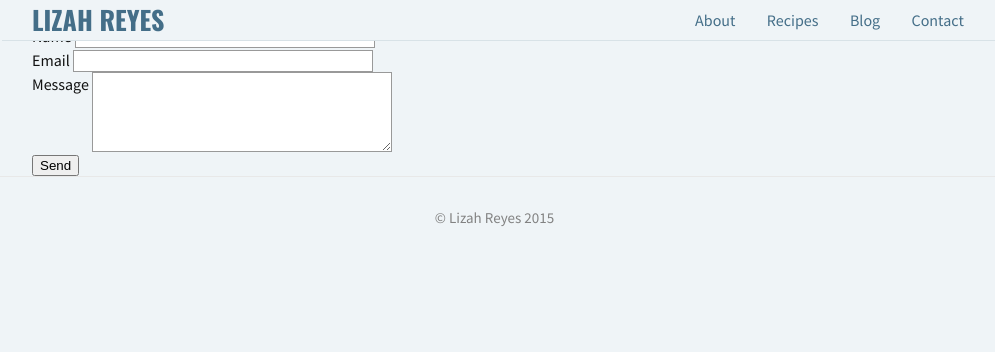
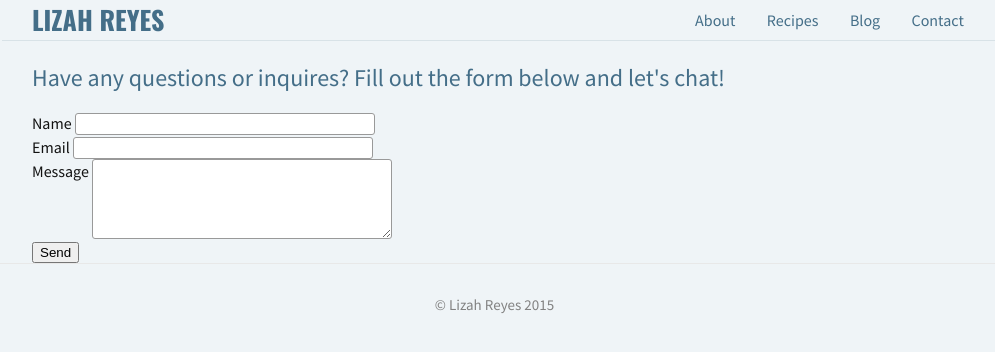
Before and after one commit to lizahreyes/lizahreyes.github.io, a Jekyll site: the page built from contact/index.html, in a window 1280 px wide. Shown: the top 352 px of the page, without its empty margins (138-1133 px from the left). Built offline with Jekyll 4.4.1, drawn with Linux system fonts in a browser that asks for light colours; nearby versions of some CDN libraries; some web fonts are replaced; library files that are not in the unit come from our copies.

Commit message:
change home image and contact

```diff
--- a/_sass/_contact.scss
+++ b/_sass/_contact.scss
@@ -1,4 +1,7 @@
 div.contactContainer {
+	section {
+		padding-top: 60px;
+	}
 	input, textarea {
 	    /* To make sure that all text fields have the same font settings
 	       By default, textareas have a monospace font */
@@ -11,6 +14,11 @@
 
 	    /* To harmonize the look & feel of text field border */
 	    border: 1px solid #999;
+	    border-radius: 3px;
+	}
+
+	label {
+		min-width: 300px;
 	}
 
 	input:focus, textarea:focus {
--- a/contact/index.html
+++ b/contact/index.html
@@ -7,21 +7,30 @@
 <div class="contactContainer row pageContainer">
 	<div class="wrapper">
   		<section class="contact">
-  			Have any questions or inquires? Fill out the form below and let's chat!
+  			<h2 class="heading-2">Have any questions or inquires? Fill out the form below and let's chat!</h2>
 
   			<form action="//formspree.io/{{ site.email }}"
 			      method="POST">
-			    <div>
-			    	<label for="name">Name</label>
-			    	<input type="text" name="name">
+			    <div class="row">
+				    <div class="small-12 medium-12 large-12 columns">
+				    	<label for="name">Name
+				    		<input type="text" name="name">
+				    	</label>
+				    </div>
 			    </div>
-			    <div>
-		    		<label for="mail">Email</label>
-			    	<input type="email" name="_replyto">
+			    <div class="row">
+				    <div class="small-12 medium-12 large-12 columns">
+			    		<label for="mail">Email
+				    		<input type="email" name="_replyto">
+				    	</label>
+			    	</div>
 		    	</div>
-		    	<div>
-		    		<label for="msg">Message</label>
-		    		<textarea></textarea>
+		    	<div class="row">
+			    	<div class="small-12 medium-12 large-12 columns">
+			    		<label for="msg">Message
+			    			<textarea></textarea>
+			    		</label>
+			    	</div>
 		    	</div>
 			    <button class="button radius large" type="submit" value="Send">Send</button>
 			</form>
--- a/index.html
+++ b/index.html
@@ -14,7 +14,7 @@
       <section id="">
         <div class="row">
           <div class="hero-image small-12 medium-12 large-12 columns">
-              <img class="shadow darker" src="assets/images/whistler_olympic_rings.jpg">
+              <img class="shadow darker" src="assets/images/whistler_olympic_rings.png">
           </div>
         </div>
         <div class="row">
--- a/scss/app.scss
+++ b/scss/app.scss
@@ -13,7 +13,7 @@
 //   "foundation/components/dropdown",
 //   "foundation/components/dropdown-buttons",
 //   "foundation/components/flex-video",
-//   "foundation/components/forms",
+   "foundation/components/forms",
    "foundation/components/grid",
 //   "foundation/components/inline-lists",
 //   "foundation/components/joyride",
```
Also changed, not shown: 5 other files.
